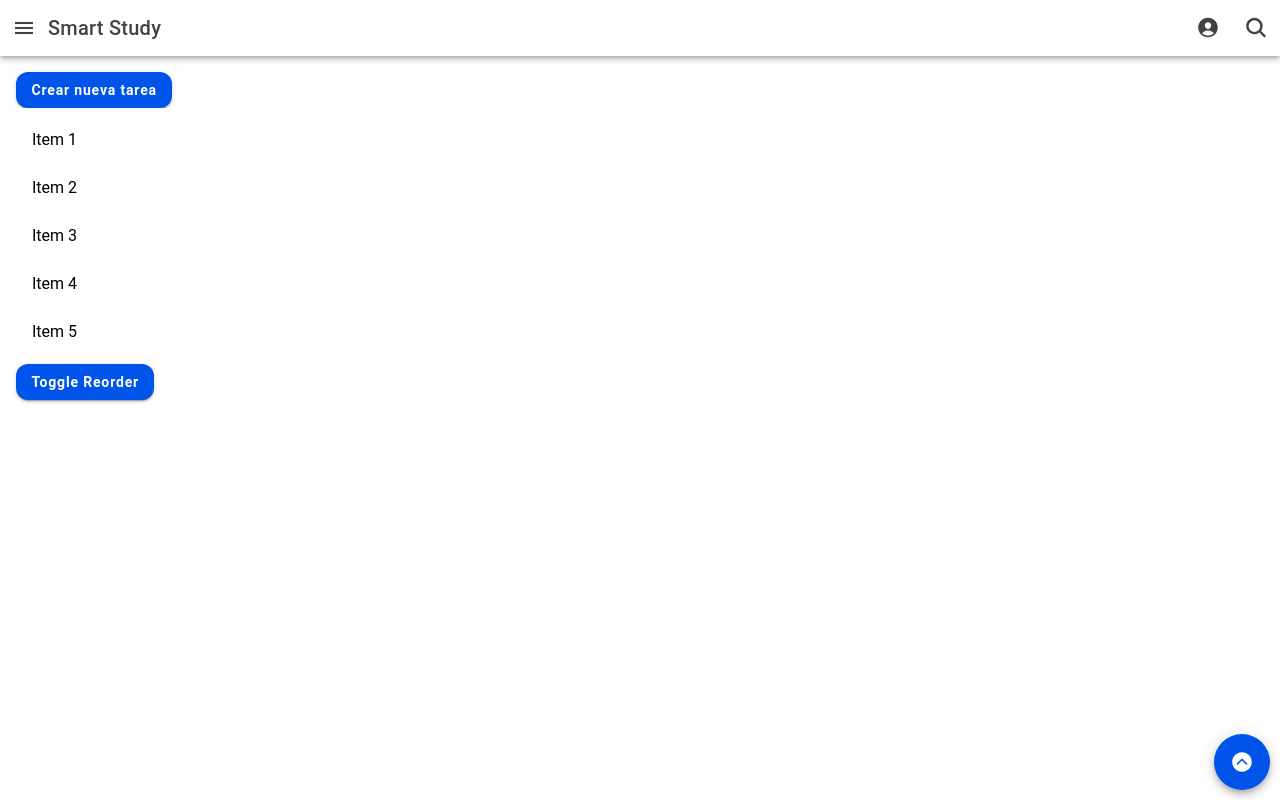
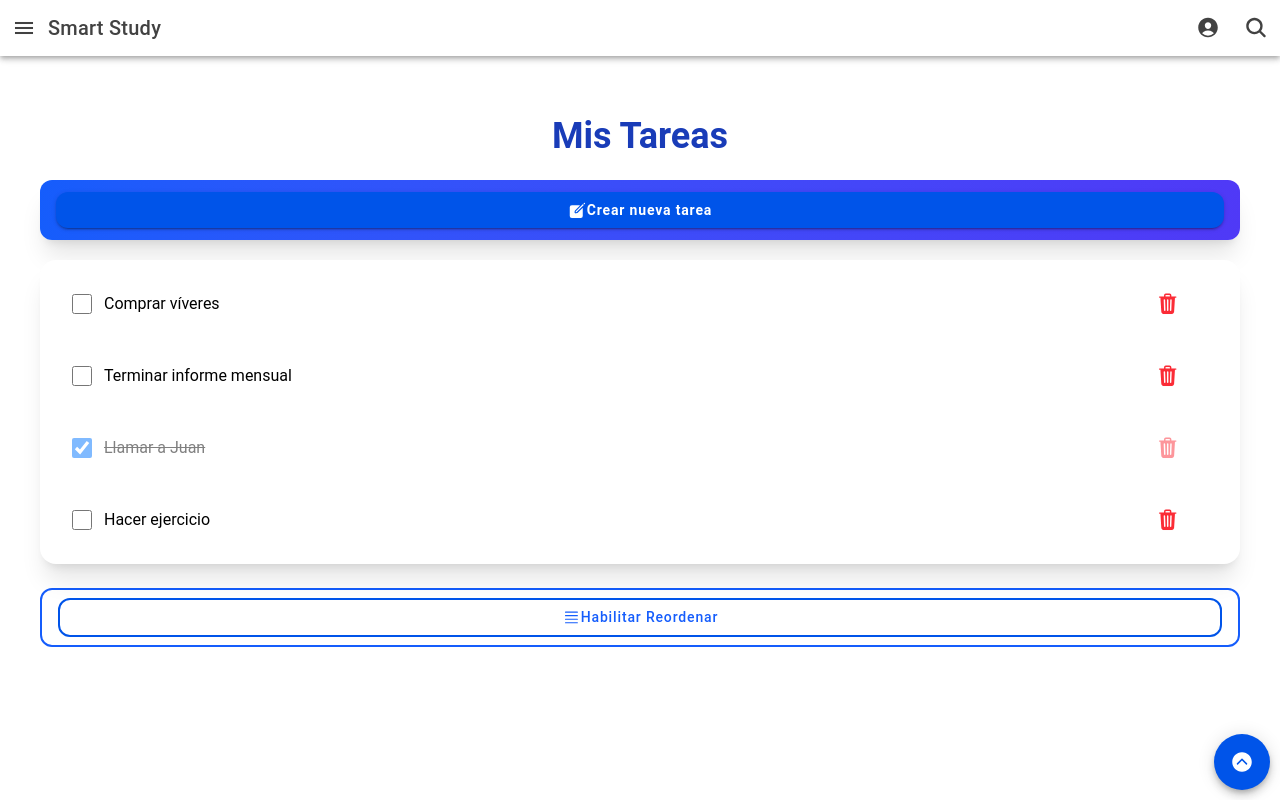
Before and after one commit to KinalTrabajos/FrontEnd-SmartStudy, a React (Vite) app: page /dashboard/tasks in a window 1280 px wide. Built offline with nearby package versions, Linux system fonts and the light colour scheme; a web font is replaced by a local one.

Commit message:
Cambios en tareas

```diff
--- a/src/pages/tasks/TaskPage.jsx
+++ b/src/pages/tasks/TaskPage.jsx
@@ -6,63 +6,129 @@ import {
   IonList,
   IonReorder,
   IonReorderGroup,
+  IonIcon,
+  IonButtons
 } from '@ionic/react';
 import { useNavigate } from 'react-router-dom';
+import { create, trash, reorderFourOutline } from 'ionicons/icons';
 
 export const TaskPage = () => {
-    const [isDisabled, setIsDisabled] = useState(true);
-    const navigate = useNavigate();
+  const [tasks, setTasks] = useState([
+    { id: '1', text: 'Comprar víveres', completed: false },
+    { id: '2', text: 'Terminar informe mensual', completed: false },
+    { id: '3', text: 'Llamar a Juan', completed: true },
+    { id: '4', text: 'Hacer ejercicio', completed: false },
+  ]);
+  const [isDisabled, setIsDisabled] = useState(true);
+  const navigate = useNavigate();
 
-  function handleReorder(event) {
+  const handleReorder = (event) => {
+    const from = event.detail.from;
+    const to = event.detail.to;
+    const movedItem = tasks[from];
+    const newTasks = [...tasks];
+    newTasks.splice(from, 1);
+    newTasks.splice(to, 0, movedItem);
+    setTasks(newTasks);
+    event.detail.complete();
+  };
 
-    console.log('Dragged from index', event.detail.from, 'to', event.detail.to);
+  const toggleReorder = () => {
+    setIsDisabled(!isDisabled);
+  };
 
-    event.detail.complete();
-  }
+  const toggleTaskCompletion = (id) => {
+    setTasks(tasks.map(task =>
+      task.id === id ? { ...task, completed: !task.completed } : task
+    ));
+  };
 
-  function toggleReorder() {
-    setIsDisabled((current) => !current);
-  }
+  const deleteTask = (id) => {
+    setTasks(tasks.filter(task => task.id !== id));
+  };
 
-    return(
-        <>
-        <IonButton onClick={() => navigate('/tasks/create')}>
-          Crear nueva tarea
-        </IonButton>
-      <IonList>
+  return (
+    <div className="p-6 animate-fade-in">
+      <h1 className="text-4xl font-bold text-center mb-6 text-blue-800">Mis Tareas</h1>
+
+      <IonButton
+        onClick={() => navigate('/tasks/create')}
+        expand="block"
+        className="mb-5 bg-gradient-to-r from-blue-600 to-indigo-600 text-white font-semibold py-3 px-4 rounded-xl shadow-xl transition-transform transform hover:scale-105"
+      >
+        <IonIcon slot="start" icon={create} />
+        Crear nueva tarea
+      </IonButton>
+
+      <IonList className="bg-white rounded-2xl shadow-xl divide-y divide-gray-200">
+        {!isDisabled && (
+          <div className="py-2 px-4 text-sm text-blue-600 bg-blue-50 font-medium">
+            Arrastra para reordenar.
+          </div>
+        )}
+
         <IonReorderGroup disabled={isDisabled} onIonItemReorder={handleReorder}>
-          <IonItem>
-            <IonLabel>Item 1</IonLabel>
-            <IonReorder slot="end"></IonReorder>
-          </IonItem>
+          {tasks.length === 0 ? (
+            <IonItem className="py-4 text-center text-gray-500">
+              <IonLabel>No hay tareas. ¡Crea una!</IonLabel>
+            </IonItem>
+          ) : (
+            tasks.map(task => (
+              <IonItem
+                key={task.id}
+                className={`px-4 py-3 flex items-center justify-between transition-transform transform hover:scale-105 ${
+                  task.completed ? 'opacity-50' : ''
+                }`}
+              >
+                <div className="flex items-center gap-3 flex-grow">
+                  <input
+                    type="checkbox"
+                    checked={task.completed}
+                    onChange={() => toggleTaskCompletion(task.id)}
+                    className="h-5 w-5 text-blue-600"
+                  />
+                  <IonLabel className={`text-lg ${task.completed ? 'line-through text-gray-400' : 'text-gray-800'}`}>
+                    {task.text}
+                  </IonLabel>
+                </div>
 
-          <IonItem>
-            <IonLabel>Item 2</IonLabel>
-            <IonReorder slot="end"></IonReorder>
-          </IonItem>
+                <IonButtons slot="end" className="flex items-center gap-2">
+                  <IonButton
+                    onClick={(e) => {
+                      e.stopPropagation();
+                      deleteTask(task.id);
+                    }}
+                    fill="clear"
+                    className="text-red-500 hover:text-red-700"
+                  >
+                    <IonIcon icon={trash} slot="icon-only" />
+                  </IonButton>
 
-          <IonItem>
-            <IonLabel>Item 3</IonLabel>
-            <IonReorder slot="end"></IonReorder>
-          </IonItem>
-
-          <IonItem>
-            <IonLabel>Item 4</IonLabel>
-            <IonReorder slot="end"></IonReorder>
-          </IonItem>
-
-          <IonItem>
-            <IonLabel>Item 5</IonLabel>
-            <IonReorder slot="end"></IonReorder>
-          </IonItem>
+                  {!isDisabled && (
+                    <IonReorder slot="end">
+                      <IonIcon icon={reorderFourOutline} className="text-gray-400 hover:text-gray-600" />
+                    </IonReorder>
+                  )}
+                </IonButtons>
+              </IonItem>
+            ))
+          )}
         </IonReorderGroup>
       </IonList>
 
-      {/* The reorder gesture is disabled by default, enable it to drag and drop items */}
-      <IonButton onClick={toggleReorder}>Toggle Reorder</IonButton>
-    </>
-    )
-}
+      <IonButton
+        onClick={toggleReorder}
+        expand="block"
+        fill="outline"
+        className="mt-6 border-2 border-blue-600 text-blue-600 hover:bg-blue-50 font-medium py-2 px-4 rounded-xl transition-transform hover:scale-105"
+      >
+        <IonIcon slot="start" icon={reorderFourOutline} />
+        {isDisabled ? 'Habilitar Reordenar' : 'Deshabilitar Reordenar'}
+      </IonButton>
+    </div>
+  );
+};
+
 
 
 //https://chatgpt.com/share/68661e91-4598-800e-986d-a81e5f7af6db
--- a/src/services/api.jsx
+++ b/src/services/api.jsx
@@ -1,7 +1,7 @@
 import axios from 'axios';
 
 const apiStudy = axios.create({
-    baseURL: 'http://localhost:8001/TDAHSystem/v1',
+    baseURL: 'http://localhost:8080/TDAHSystem/v1',
     timeout: 5000,
     headers: {
         'Content-Type': 'application/json',
```
